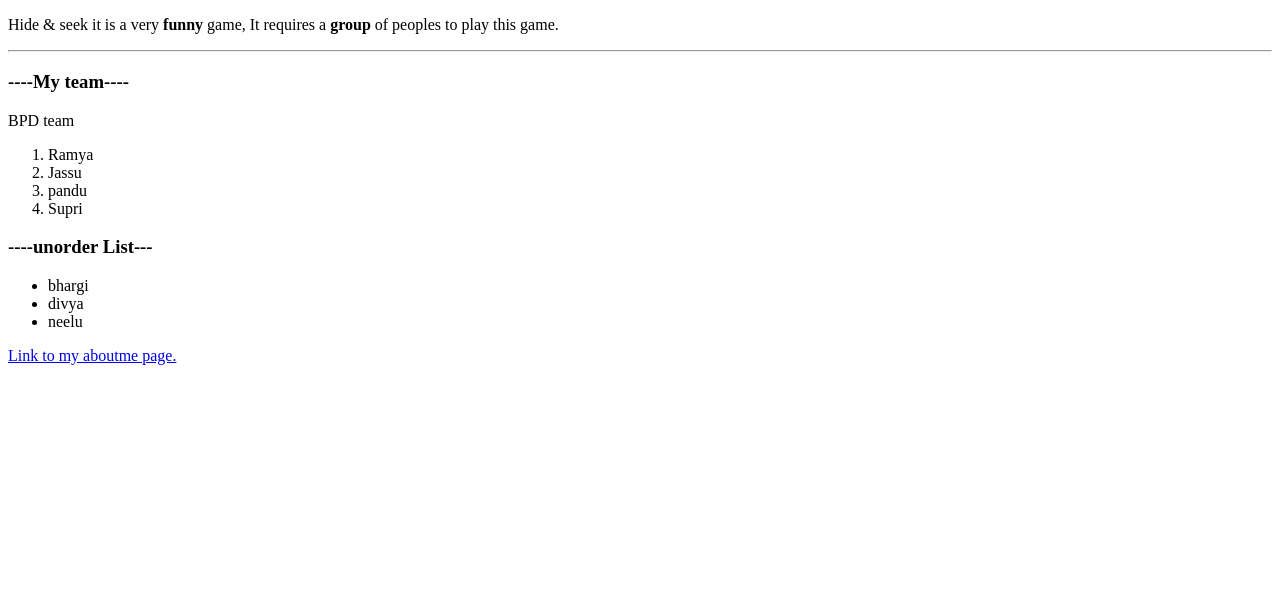
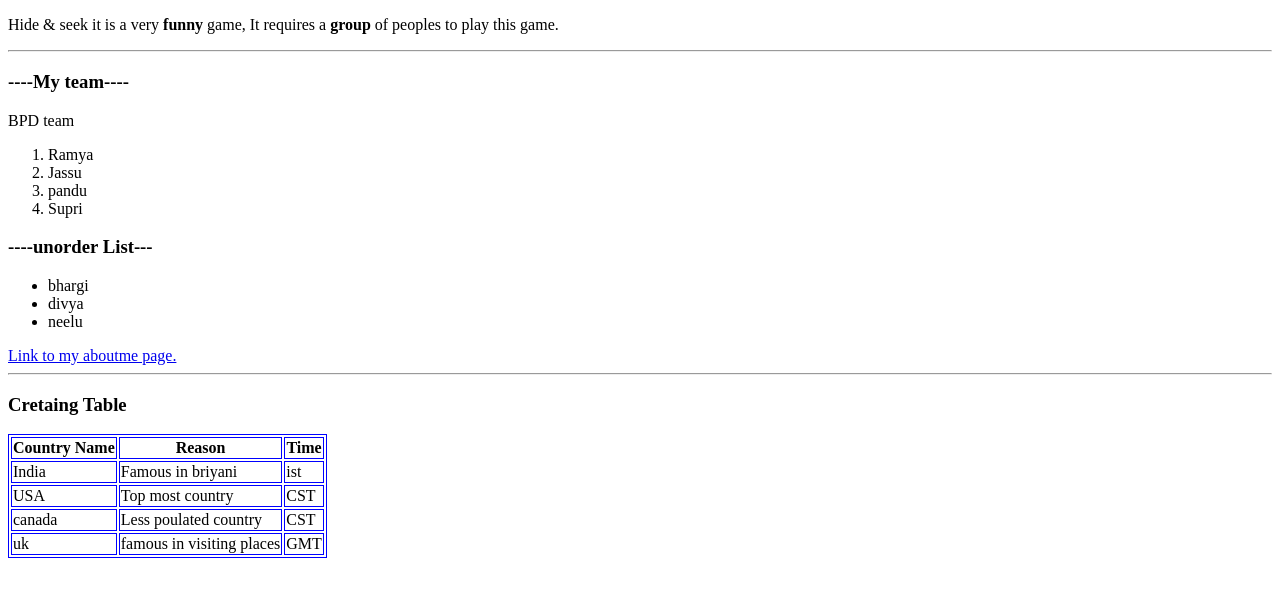
Before and after one commit to 44-563-Web-Apps-S23/44563-webapps-assignment-3-ChundruNeelima, a plain HTML site: page index.html in a window 1280 px wide. Shown: the part 91-688 px from the top of the page. Drawn offline with Linux system fonts and the light colour scheme.

```diff
--- a/index.html
+++ b/index.html
@@ -24,6 +24,38 @@
             <li>divya</li>
             <li>neelu</li>
          </ul>
-         <a href="aboutme.html">Link to my aboutme page.</a>
-
+         <a href="aboutme.html">Link to my aboutme page.</a><hr>
+         <h3>Cretaing Table</h3>
+         <style>
+            table, th,td {
+                border:1px solid blue;
+            }
+         </style>
+         <table>
+            <tr>
+                <th>Country Name</th>
+                <th>Reason</th>
+                <th>Time</th>
+            </tr>
+            <tr>
+                <td>India</td>
+                <td>Famous in briyani</td>
+                <td>ist</td>
+                </tr>
+            <tr>
+                <td>USA</td>
+                <td>Top most country</td>
+                <td>CST</td>
+            </tr>
+            <tr>
+                <td>canada</td>
+                <td> Less poulated country</td>
+                <td>CST</td>
+            </tr>
+            <tr>
+                <td>uk</td>
+                <td>famous in visiting places</td>
+                <td>GMT</td>
+            </tr>
+         </table>
     </body>
```
